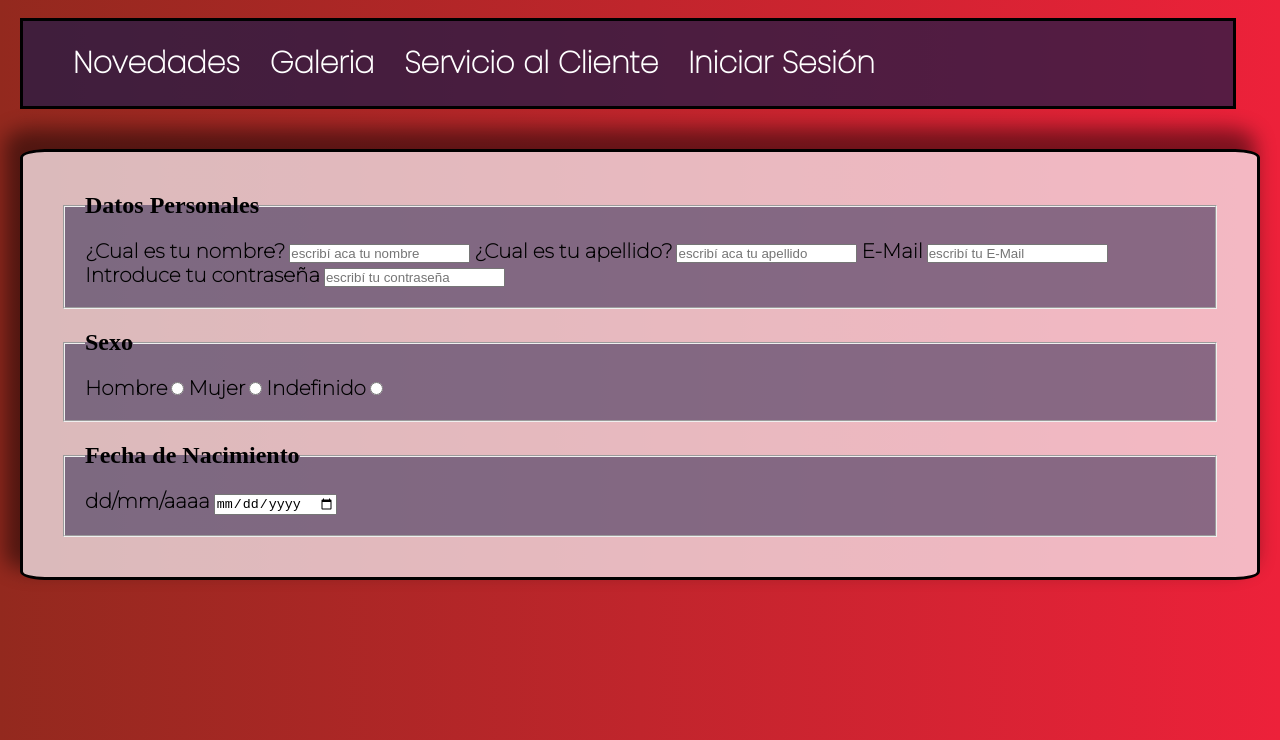
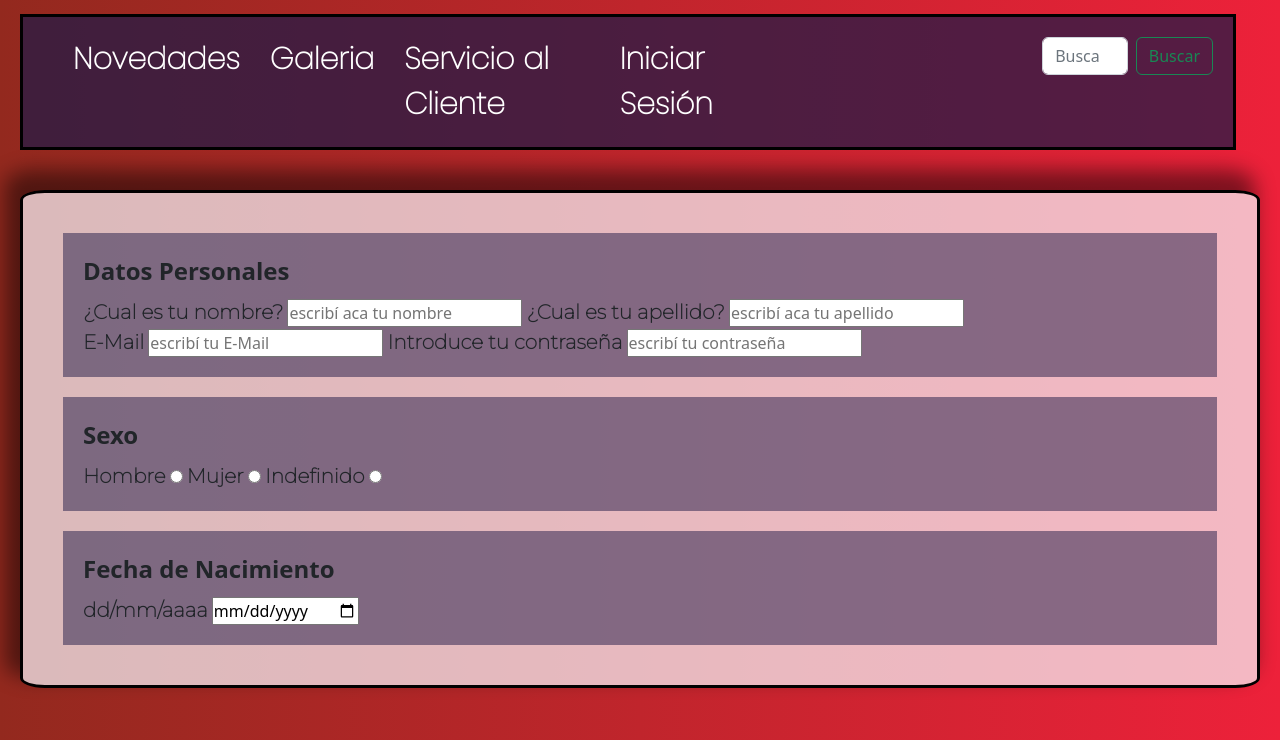
Before and after one commit to MartinIozzi/proyecto-audi, a plain HTML site: page pages/formulario.html in a window 1280 px wide. Shown: the part 60-800 px from the top of the page. Drawn offline with nearby package versions, Linux system fonts and the light colour scheme.

Commit message:
media query y barra de busqueda

```diff
--- a/pages/formulario.html
+++ b/pages/formulario.html
@@ -1,11 +1,12 @@
 <!DOCTYPE html>
-<html class="background-img2" lang="en">
+<html lang="en">
 <head>
     <meta charset="UTF-8">
     <meta http-equiv="X-UA-Compatible" content="IE=edge">
     <meta name="viewport" content="width=device-width, initial-scale=1.0">
     <title>Formulario</title>
     <link rel="shortcut icon" href="../img/png-transparent-audi-q5-car-audi-r8-audi-a4-deal-with-it-text-trademark-fashion-thumbnail.png" type="image/x-icon">
+    <link href="https://cdn.jsdelivr.net/npm/bootstrap@5.2.2/dist/css/bootstrap.min.css" rel="stylesheet" integrity="sha384-Zenh87qX5JnK2Jl0vWa8Ck2rdkQ2Bzep5IDxbcnCeuOxjzrPF/et3URy9Bv1WTRi" crossorigin="anonymous">
     <link rel="stylesheet" href="../style.css">
     <link rel="preconnect" href="https://fonts.googleapis.com">
     <link rel="preconnect" href="https://fonts.gstatic.com" crossorigin>
@@ -14,7 +15,7 @@
     <link rel="preconnect" href="https://fonts.gstatic.com" crossorigin>
     <link href="https://fonts.googleapis.com/css2?family=Montserrat:wght@100&display=swap" rel="stylesheet">
 </head>
-<body>
+<body class="background-img2">
     <header>
         <div class="contenedor">
             <a href="../index.html"><img class="logo" src="../img/Audi-Logo_2016.svg.png" alt="">
@@ -25,6 +26,12 @@
                         <li><a class="lista" href="./galeria.html">Galeria</a></li>
                         <li><a class="lista" href="./servicio-al-cliente.html">Servicio al Cliente</a></li>
                         <li><a class="lista" href="./formulario.html">Iniciar Sesión</a></li>
+                        <div class="contenedor-busqueda">
+                            <form class="d-flex busqueda" role="search">
+                                <input class="form-control me-2" type="search" placeholder="Buscar" aria-label="Search">
+                                <button class="btn btn-outline-success" type="submit">Buscar</button>
+                            </form>
+                        </div>
                     </ul>
                 </nav>
         </div>
--- a/style.css
+++ b/style.css
@@ -135,8 +135,16 @@ nav ul{
     gap: 50px;
 }
 
+.contenedor-busqueda{
+    width: 50%;
+}
 
-@media (max-width: 576px){
+.busqueda{
+    width: 40%;
+    float: right;
+}
+
+@media (max-width:576px) {
     .background-img{
         background-image: url(./img/a.jpg);
         background-repeat: no-repeat;
@@ -200,6 +208,10 @@ nav ul{
         background-color: rgba(34, 26, 71, 0.733);
         display: flex;
         gap: 50px;
+    }
+
+    .contenedor-busqueda{
+        display: none;
     }
 }
 
@@ -436,7 +448,7 @@ arriba tambien forman parte de las demas secciones, solo que comparten la class*
     font-family: sans-serif;;
     font-weight: bolder;
     color: rgb(0, 0, 0);
-    font-size: 50px;
+    font-size: 40px;
 }
 
 .enlace-a-info-autos{
```
Also changed, not shown: index.html (+4 -5 lines), pages/galeria.html (+12 -3 lines), pages/novedades.html (+10 -2 lines), pages/servicio-al-cliente.html (+10 -2 lines), img/fondo pag1 celular.jpg (added).
